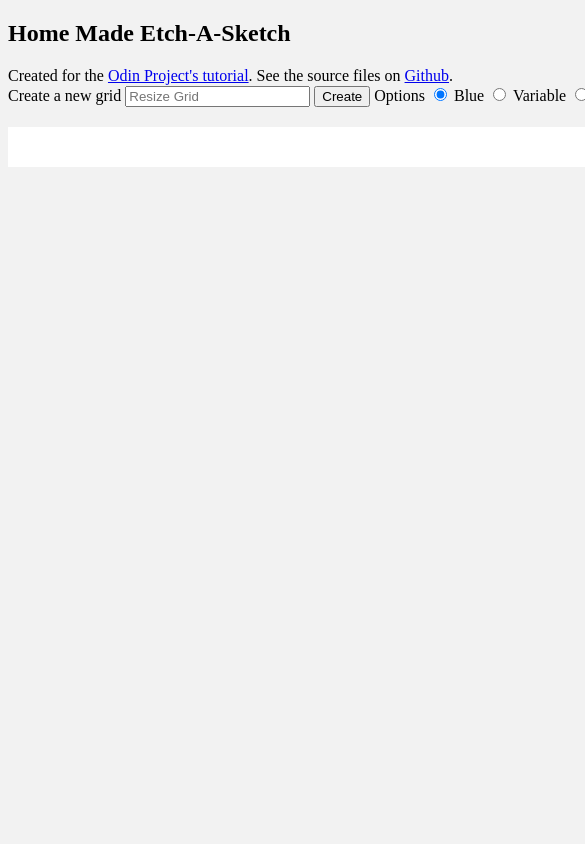
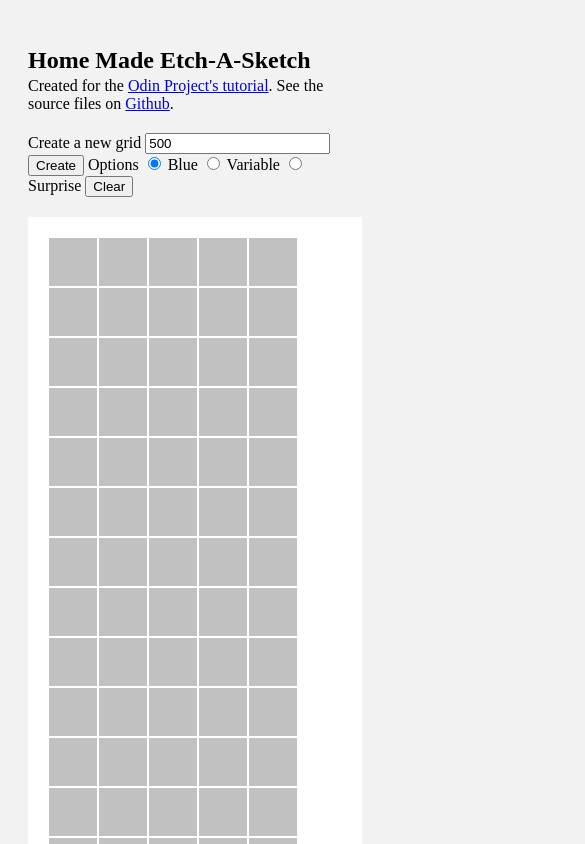
Before and after one commit to brydave/Etch-a-sketch, a website: page index.html in a window 390 px wide. Both pictures are taken after a click on the button "Create". Shown: the top 844 px of the page, 585 px wide, since content can reach past the window. Drawn offline with nearby package versions, Linux system fonts and the light colour scheme.

Commit message:
starting resize function I began by fixing some basic styles for responsive I also started to add in the resizeBlocks function

```diff
--- a/index.html
+++ b/index.html
@@ -6,14 +6,14 @@
     <link rel="stylesheet" href="/styles/styles.css">
   </head>
   <body>
+    <div class="wrapper">
     <section class="intro">
       <h1>Home Made Etch-A-Sketch</h1>
       <p class="intro">Created for the  <a href="http://www.theodinproject.com/web-development-101/javascript-and-jquery" target="_blank">Odin Project's tutorial</a>. See the source files on <a href="https://github.com/brydave" target="_blank">Github</a>.</p>
     </section>
-    <section class="wrapper">
-      <div class="controls">
+    <section class="controls">
       <label for="gridnumber"> Create a new grid </label>
-          <input name="gridnumber" id="gridnumber" placeholder="Resize Grid" autofocus>
+        <input name="gridnumber" id="gridnumber" placeholder="Resize Grid" autofocus value="500">
         <button id="create"  onclick="createBlocks()"> Create </button>
 
       <label> Options </label>
--- a/scripts/scripts.js
+++ b/scripts/scripts.js
@@ -2,26 +2,41 @@ $(document).ready(function(){
   console.log("This is ready to go!");
 
   $('#gridnumber').keypress(function(e){
-    if(e.keyCode==13)
+    if(e.keyCode==13){
       createBlocks();
+      resizeBlocks();
+    }
   });
 
-})
+});
 
 function createBlocks(){
   var $gridSize = $('input#gridnumber').val();
 
   // first clear all of the blocks
-  $('.block').remove();
+  $('.block').remove().fadeOut();
 
   // then loop through the input number
   // and generate that number of blocks
   for (var i = 0; i < $gridSize; i++){
     var $block = $('<section class="block"></div>');
-    $('.grid').append($block);
+    $('.grid').append($block).fadeIn();
   }
-
-
 
   console.log($gridSize);
 }
+
+function resizeBlocks(){
+  // get grid area
+  // the area is the same for the number of blocks of a specific size
+  // consider decreasing the size by the number of blocks
+  // i.e. (500 blocks = specific area & block size) - block size/unit increase
+
+  // gathering up all of the quantities
+  var $area = $('.grid').width();
+  var $blockArea = $('.block').width();
+  var $blockNumber = $('input#gridnumber').val();
+
+  // determining size of block based on area
+
+}
--- a/styles/styles.css
+++ b/styles/styles.css
@@ -9,13 +9,22 @@ html{
 body {
   background: #f2f2f2;
 }
+.wrapper{
+  padding: 20px;
+}
 
 section{
-  margin:0 0 20px 0;
+  margin:20px auto;
 }
 
 h1 {
   color: #000;
+  line-height: 1;
+  margin: 0;
+}
+
+p{
+  margin: 5px 0;
 }
 
 .block {
@@ -25,26 +34,24 @@ h1 {
   float: left;
   line-height: 0;
   margin: 0;
-  min-height: 20px;
-  min-width: 20px;
+  height: 50px;
+  width: 50px;
   padding: 0;
 }
 
 .intro{
-  margin: 0 auto;
-  width: 800px;
+  max-width: 800px;
 }
 
 .controls {
-  margin: 0 auto;
-  width: 800px;
+  max-width: 800px;
 }
 
 .grid {
   background: #FFF;
   display: table;
   height: auto;
-  margin: 0 auto;
   padding: 20px;
-  width: 800px;
+  max-width: 800px;
+  min-width: 300px;
 }
```
Also changed, not shown: package.json (added, +22 -0 lines). Lines whose indentation alone changed are shown as unchanged.
